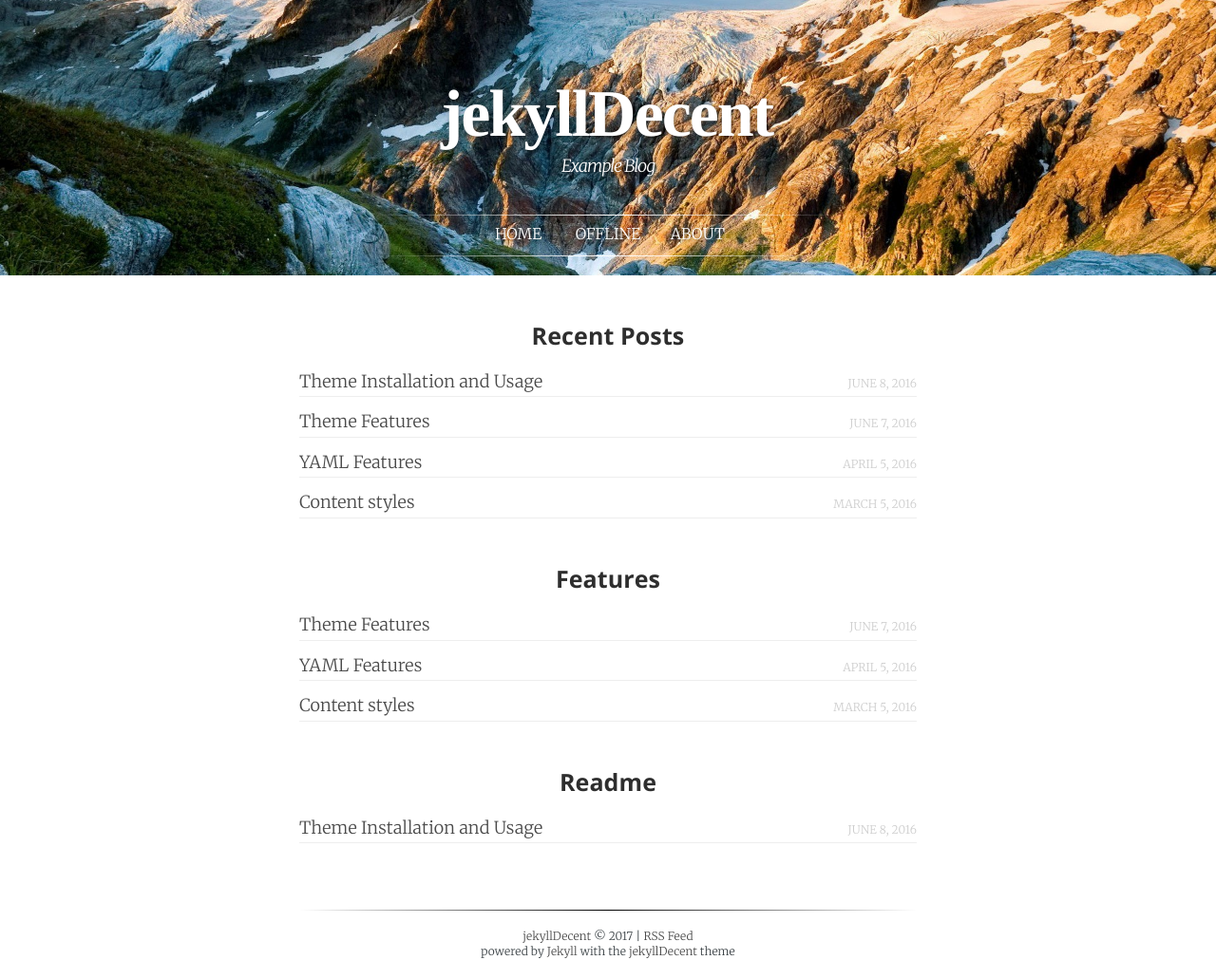
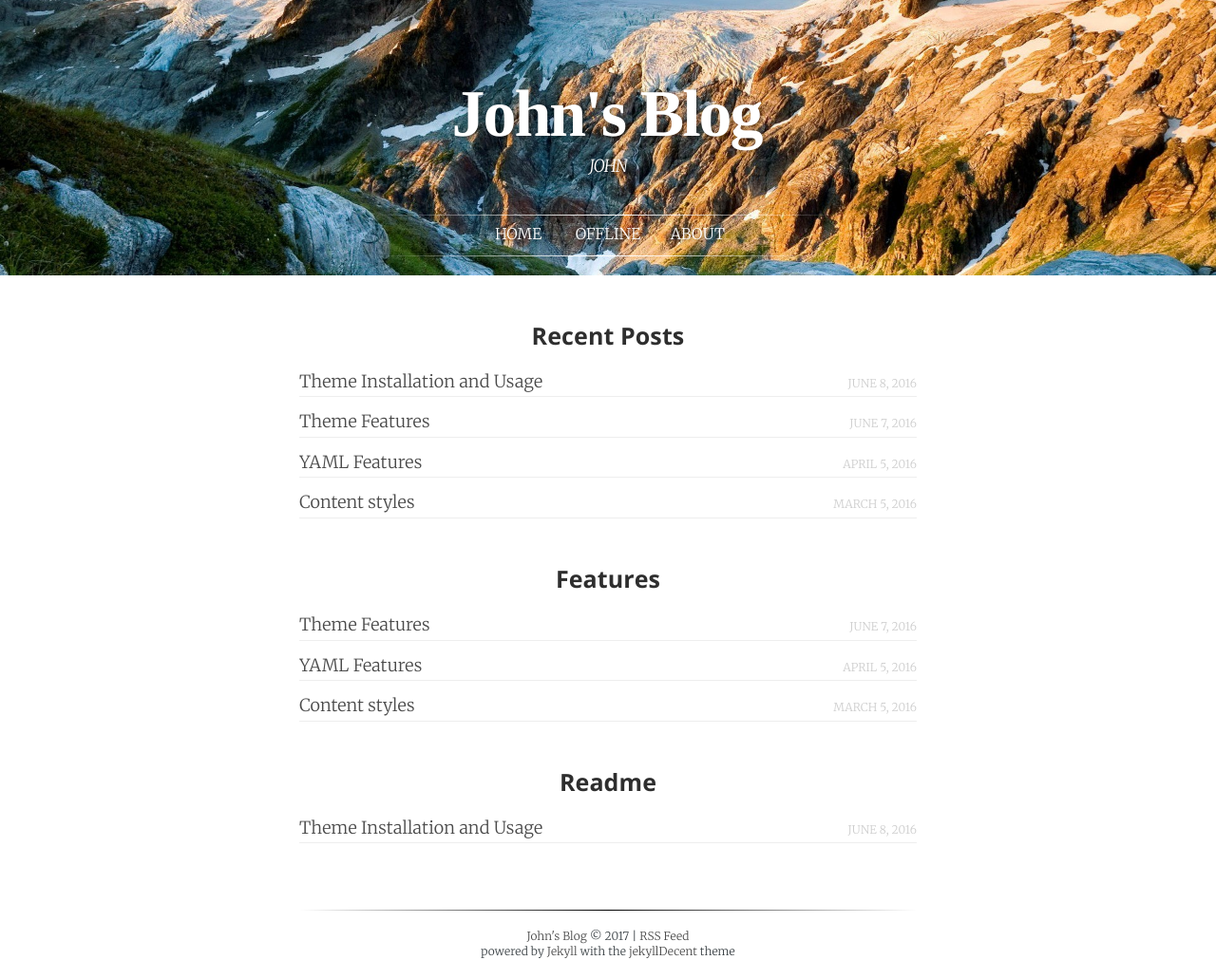
Before and after one commit to jwillmer/jekyllDecent, a Jekyll site: the page built from index.html, in a window 1280 px wide. Shown: the whole page at 95% size. Built offline with Jekyll 4.4.1, drawn with Linux system fonts in a browser that asks for light colours; some web fonts are replaced.

Commit message:
Update _config.yml

```diff
--- a/_config.yml
+++ b/_config.yml
@@ -6,17 +6,17 @@
 # 'jekyll serve'. If you change this file, please restart the server process.
 
 # Site settings
-title:            jekyllDecent
-subtitle:         Example Blog
+title:            John's Blog
+subtitle:         JOHN
 description:      This is the jekyllTheme example blog. It only exists to demonstrate how the theme looks and feels.
 keywords:         demo theme example github jekyll features
 language:         "en" # default language of the blog. Language codes: http://www.w3schools.com/tags/ref_language_codes.asp
 
 baseurl:          "" # the subpath of your site, e.g. /blog
-url:              "http://jwillmer.github.io/jekyllDecent" # the base hostname & protocol for your site. Have a look at robots.txt as well!
+url:              "http://ssjjyy.github.io/" # the base hostname & protocol for your site. Have a look at robots.txt as well!
 permalink:        /blog/:categories/:title
 cover:            /assets/mountain-cover.jpg
-disqus_shortname: "jekylldecent"
+disqus_shortname: ""
 
 # Build settings
 markdown: kramdown
```
